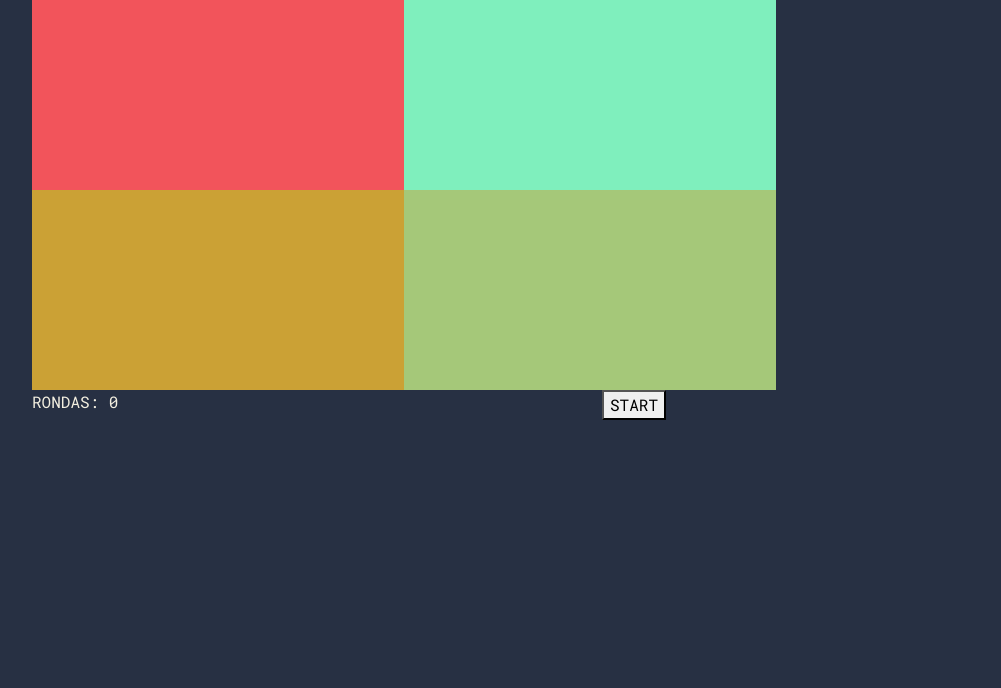
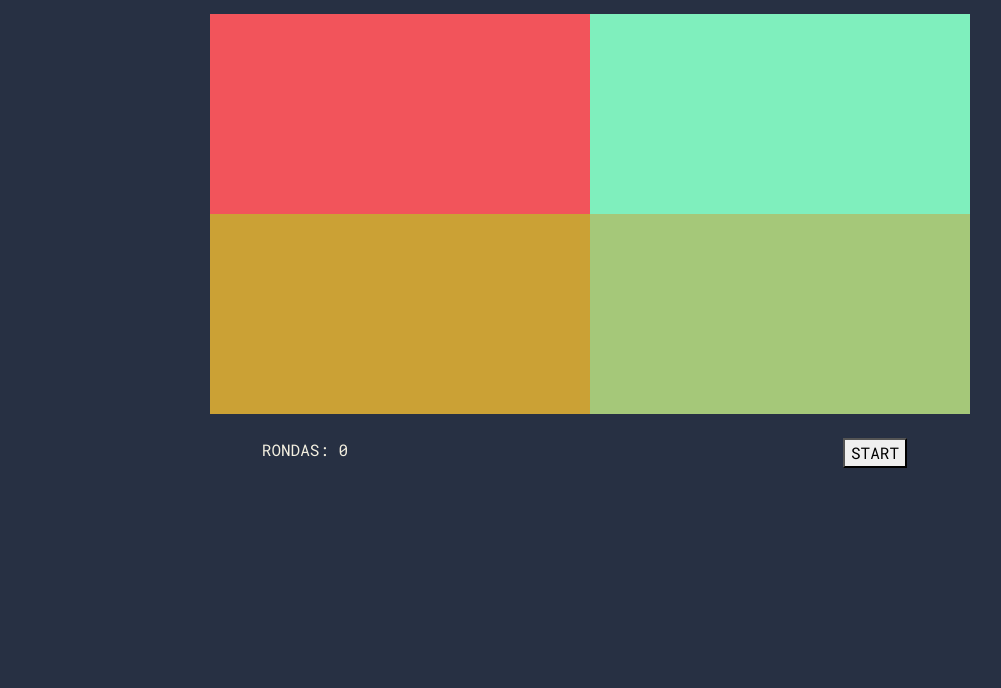
Before and after one commit to Iara-Pou/juego-simon-dice, a plain HTML site: page index.html in a window 1280 px wide. Shown: the part 112-800 px from the top of the page, without its empty margins (50-1051 px from the left). Drawn offline with nearby package versions, Linux system fonts and the light colour scheme.

Commit message:
Centra contenido y suma gap
Usé un 'text-center' para centrar todos los elementos. Los divs con cuadrados necesitaron un justify-content-center.

```diff
--- a/index.html
+++ b/index.html
@@ -13,7 +13,7 @@
 </head>
 
 <body>
-    <div class="container">
+    <div class="container d-flex flex-column gap-4 text-center">
         <header>
             <div class="container">
                 <h1>Simon dice</h1>
@@ -21,12 +21,12 @@
             </div>
         </header>
         <section>
-            <div id="container-cuadrados" class="container">
-                <div class="row">
+            <div id="container-cuadrados">
+                <div class="row justify-content-center">
                     <div class="cuadrado col-sm-4" id="cuadrado-1"></div>
                     <div class="cuadrado col-sm-4" id="cuadrado-2"></div>
                 </div>
-                <div class="row">
+                <div class="row justify-content-center">
                     <div class="cuadrado col-sm-4" id="cuadrado-3"></div>
                     <div class="cuadrado col-sm-4" id="cuadrado-4"></div>
                 </div>
```
